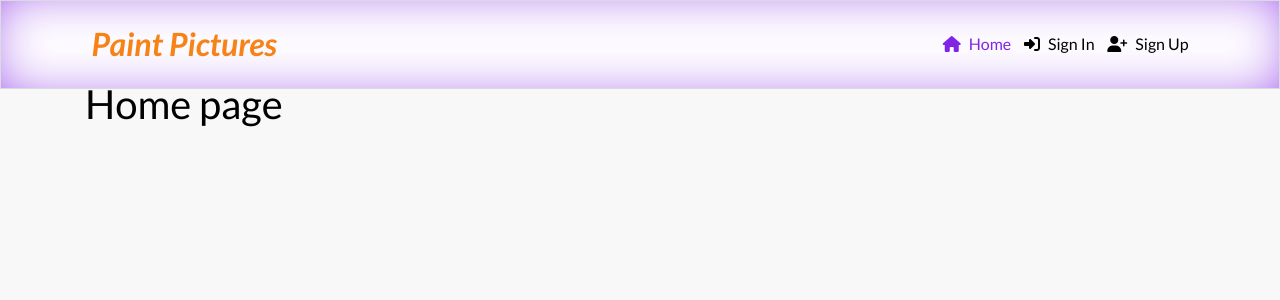
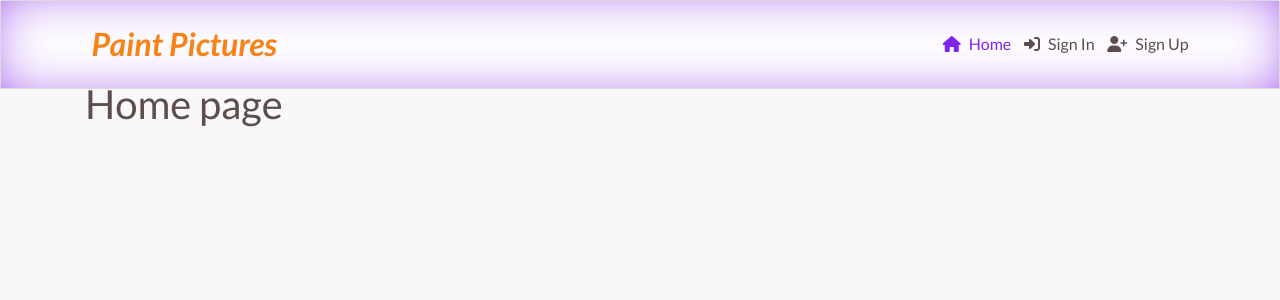
Before and after one commit to Belan-Mihail/paint_picture, a React (Create React App) app: page / in a window 1280 px wide. Shown: the top 300 px of the page. Built offline with nearby package versions, Linux system fonts and the light colour scheme.

Commit message:
add additional general styles

```diff
--- a/src/App.module.css
+++ b/src/App.module.css
@@ -1,11 +1,22 @@
+* {
+  transition: all ease-in-out 0.3s;
+  box-sizing: border-box;
+}
+
 .App {
-    font-family: "Lato", sans-serif;
-    font-weight: 400;
-    background-color: #f8f8f8;
-    min-height: 100vh;
-    color: #000;
+  font-family: "Lato", sans-serif;
+  font-weight: 400;
+  background-color: #f8f8f8;
+  min-height: 100vh;
+  color: #5d4d4d;
 }
 
 .MainContainer {
-    padding-top: 5rem;
+  padding-top: 5rem;
 }
+
+a:hover,
+a:hover i {
+  text-decoration: none;
+  color: #f78215;
+}
--- a/src/styles/NavBar.module.css
+++ b/src/styles/NavBar.module.css
@@ -21,7 +21,7 @@
 
 .NavLink {
 padding: .4rem;
-color: #000;
+color: #5d4d4d;
 }
 
 .Active, .Active i {
```
